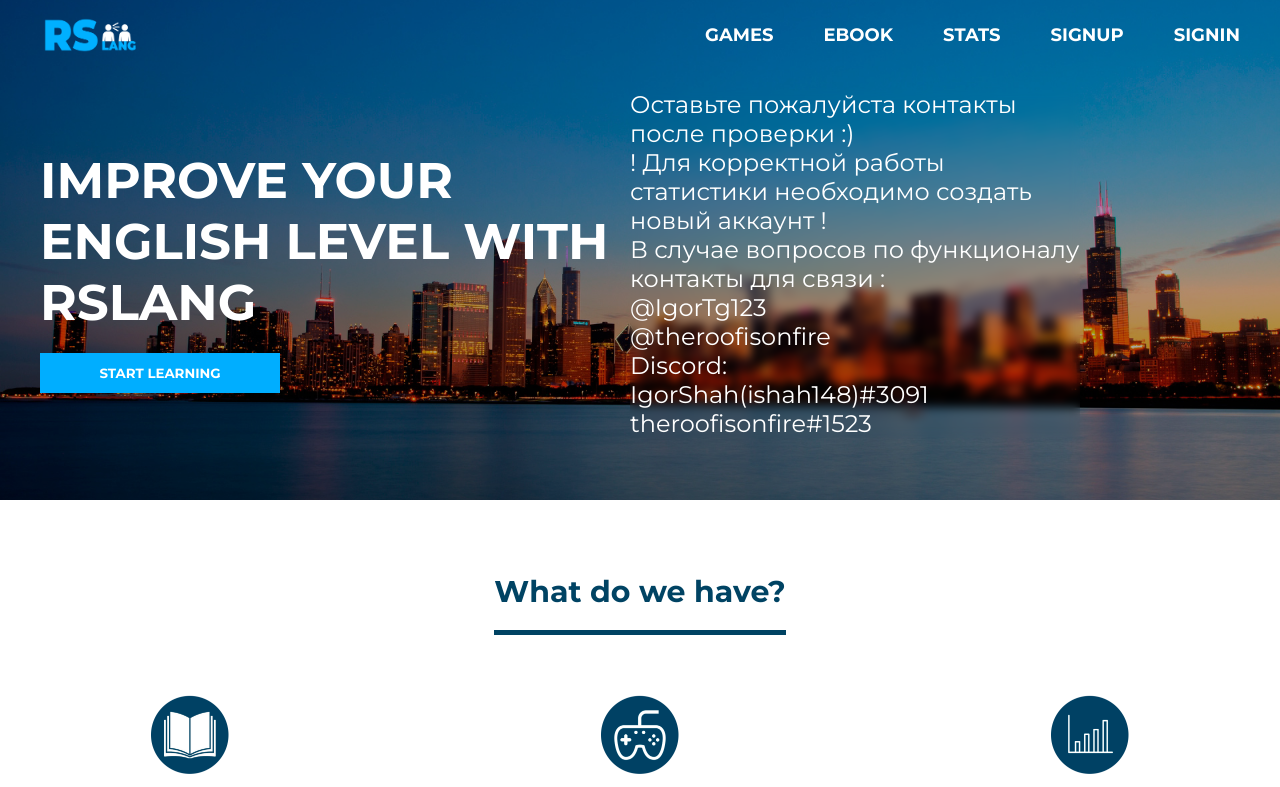
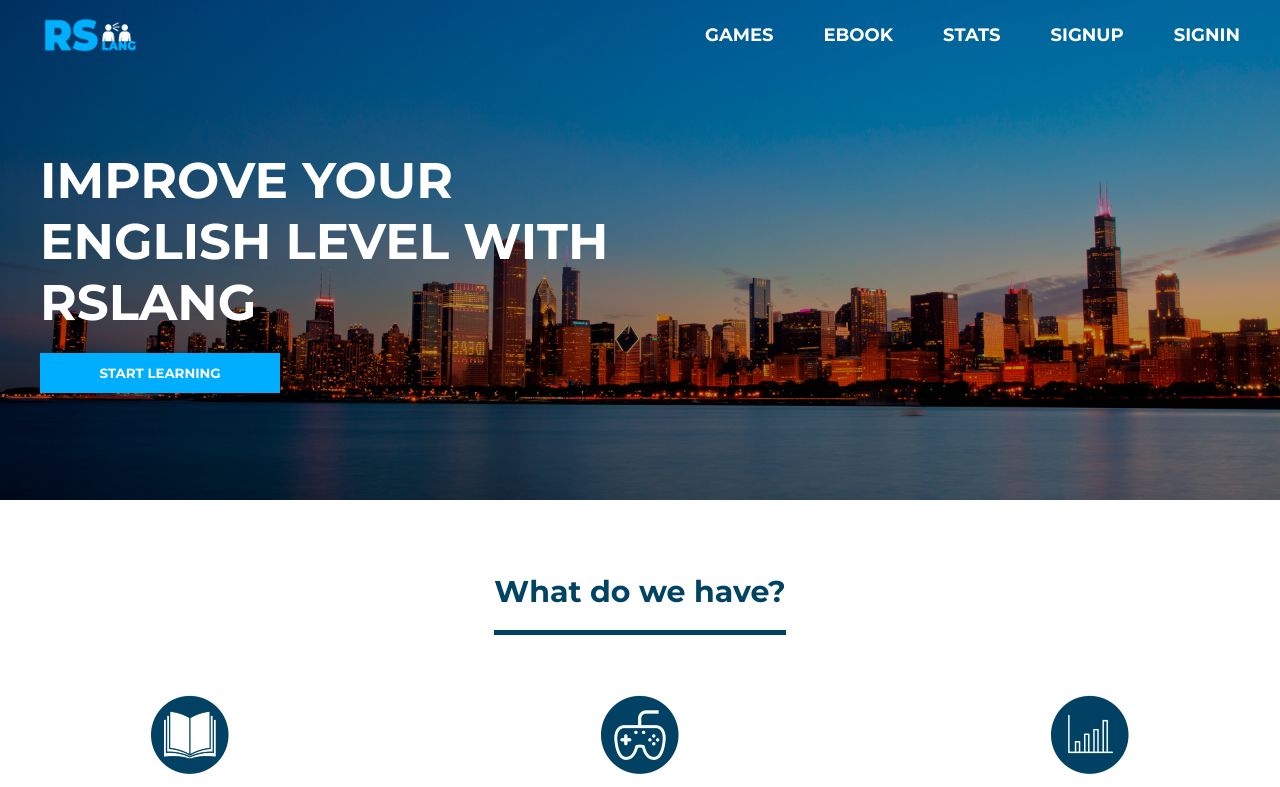
Before and after one commit to ishah148/rslang-2, a React (Create React App) app in the folder rslang/: page /#/ in a window 1280 px wide. Shown: the top 787 px of the page. Built offline with nearby package versions, Linux system fonts and the light colour scheme.

Commit message:
Modify reame, add readMe description

```diff
--- a/rslang/src/pages/Home/Home.tsx
+++ b/rslang/src/pages/Home/Home.tsx
@@ -21,16 +21,7 @@
       </div>
       <div className={styles.homeContainer}>
         <p className={styles.homeTitle}>Improve your English level with RsLang</p>
-        <div className="alert">
-          <p>Оставьте пожалуйста контакты после проверки :)</p>
-          <p>! Для корректной работы статистики необходимо создать новый аккаунт !</p>
-          <p>В случае вопросов по функционалу контакты для связи : </p>
-          <p>@IgorTg123</p>
-          <p>@theroofisonfire</p>
-          <p>Discord:</p>
-          <p>IgorShah(ishah148)#3091</p>
-          <p>theroofisonfire#1523</p>
-        </div>
+
         <NavLink to="/games">
           <button className={variables.button}>start learning</button>
         </NavLink>
```
Also changed, not shown: 1 other file (tests, documents, lock files or other folders).
